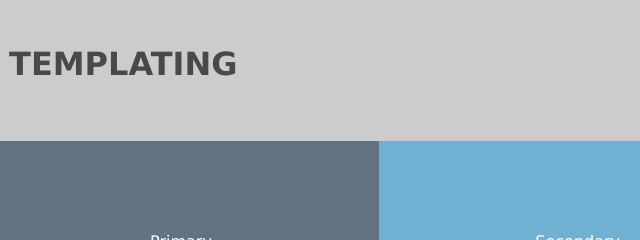
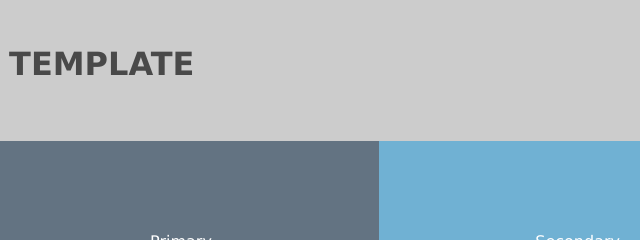
Before and after one commit to kielabes/css-structure, a plain HTML site: page index.html in a window 1280 px wide. Shown: the top 240 px of the page, 459-1099 px from the left. Drawn offline with Linux system fonts and the light colour scheme.

Commit message:
initialized test changes

```diff
--- a/index.html
+++ b/index.html
@@ -11,7 +11,7 @@
 
 <body>
     <div class="container">
-        <h1>CSS BASIC STRUCTURE TEMPLATING</h1>
+        <h1>CSS BASIC STRUCTURE TEMPLATE</h1>
         <h2 class="title">Color Scheme</h2>
         <div class="color-scheme">
             <div class="accent">Accent</div>
```
